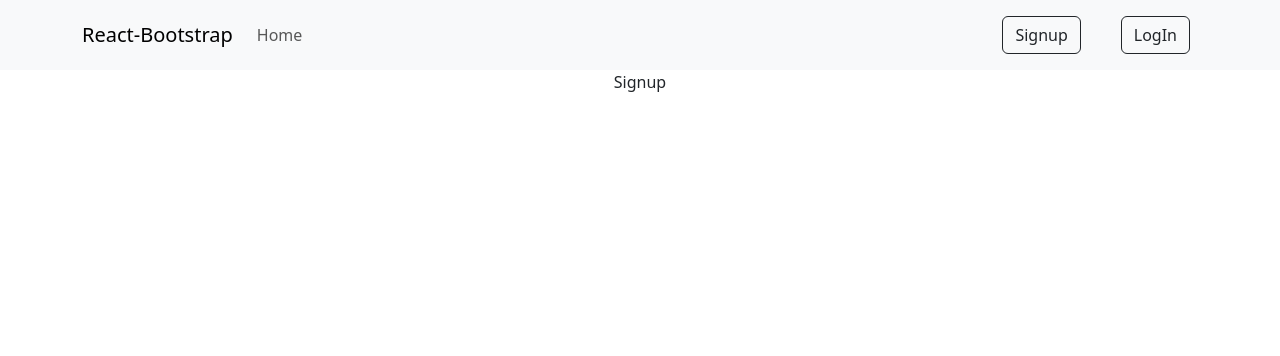
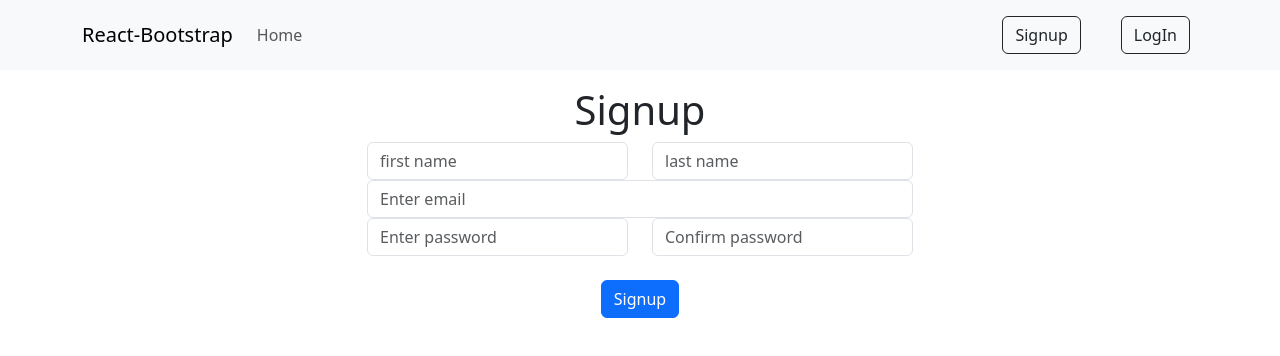
Before and after one commit to MonaliGanganeNeosoft/pizzabasic, a React (Create React App) app in the folder pizza/frontend/: page /signup in a window 1280 px wide. Shown: the top 356 px of the page. Built offline with nearby package versions, Linux system fonts and the light colour scheme.

Commit message:
1.for simple sign up

```diff
--- a/pizza/frontend/src/components/Signup.js
+++ b/pizza/frontend/src/components/Signup.js
@@ -1,7 +1,62 @@
-import React from 'react'
+import React from 'react';
+import { Form,Button,Row,Col, Container } from 'react-bootstrap';
 
 export default function Signup() {
+  const handler=()=>{
+
+  }
+  const formSubmit=()=>{
+
+  }
   return (
-    <div>Signup</div>
+    <>
+    <Container className='mt-3'>
+      <h1>Signup</h1>
+      <Form id="myForm">
+
+        <Form.Group>
+          {/* fname,lname in one row */}
+          <Row className="justify-content-md-center">
+            <Col xs lg="3">
+              <Form.Control placeholder='first name' name="fname" id="fname" onChange={handler} />
+            </Col>
+            <Col xs lg="3">
+              <Form.Control placeholder='last name' name="lname" id="lname" onChange={handler} />
+            </Col>
+          </Row>
+        </Form.Group>
+
+        {/* for email field */}
+        <Form.Group>
+          <Row className='justify-content-md-center'>
+            <Col xs lg="6">
+              <Form.Control type='email' placeholder='Enter email' name='email' id="email" onChange={handler} />
+            </Col>
+          </Row>
+        </Form.Group>
+
+        <Form.Group>
+        {/* //for password and confirm password in one row */}
+          <Row className='justify-content-md-center'>
+            <Col xs lg="3">
+              <Form.Control type='password' placeholder='Enter password' name="password" id="password" onChange={handler} />
+            </Col>
+            <Col xs lg="3">
+              <Form.Control type='password' placeholder='Confirm password' name="repeatpassword" id="repeatpassword" onChange={handler} />
+            </Col>
+
+          </Row>
+        </Form.Group>
+
+        <br/>
+
+        {/* for submit btn */}
+        <Form.Group>
+          <Button variant='primary' type="submit" onClick={formSubmit}>Signup</Button>
+        </Form.Group>
+
+      </Form>
+    </Container>
+    </>
   )
 }
```
